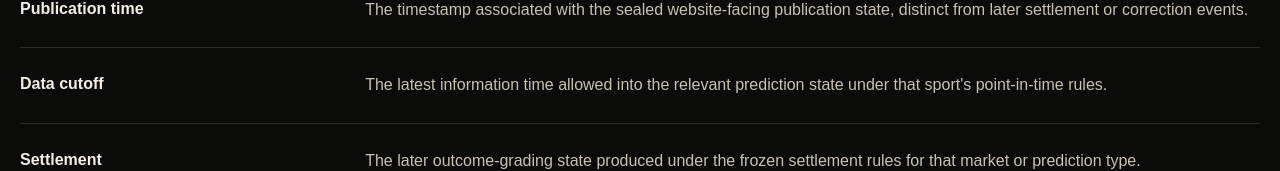
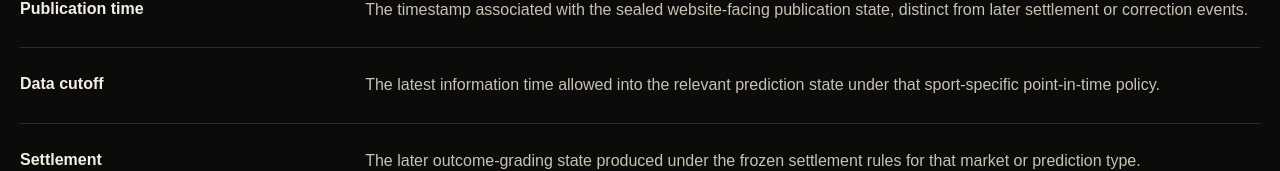
Before and after one commit to OneVillage83/The-Daily-Line-website, a Next.js app: page /methodology in a window 1280 px wide. Shown: the part 2588-2759 px from the top of the page. Built offline with nearby package versions, Linux system fonts and the light colour scheme; no server answers.

Commit message:
fix: satisfy JSX entity lint in methodology copy

```diff
--- a/src/app/methodology/page.tsx
+++ b/src/app/methodology/page.tsx
@@ -86,7 +86,7 @@
             </div>
             <div className="definition-row">
               <dt>Data cutoff</dt>
-              <dd>The latest information time allowed into the relevant prediction state under that sport's point-in-time rules.</dd>
+              <dd>The latest information time allowed into the relevant prediction state under that sport-specific point-in-time policy.</dd>
             </div>
             <div className="definition-row">
               <dt>Settlement</dt>
```
